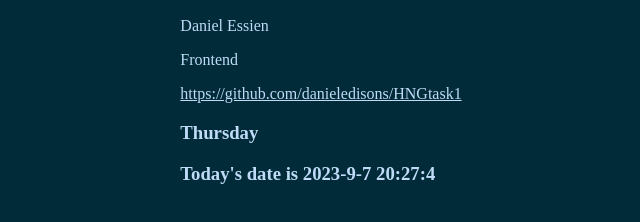
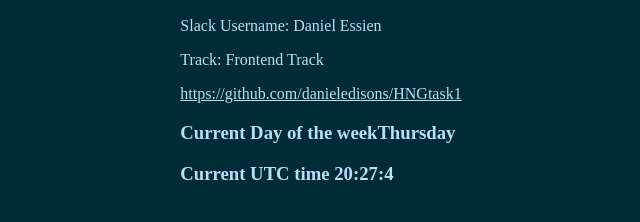
Before and after one commit to danieledisons/HNGtask1, a plain HTML site: page index.html in a window 1280 px wide. Shown: the part 170-392 px from the top of the page, without its empty margins (319-959 px from the left). Drawn offline with Linux system fonts and the light colour scheme.

Commit message:
minor stuff

```diff
--- a/index.html
+++ b/index.html
@@ -12,8 +12,8 @@
         <div class="box">
             <h3>HNG Task 1</h3>
             <img src="assets/img/IMG_2938.JPG" alt="Daniel Essien" width="100" height="100" data-testid="slackDisplayImage"/>
-            <p id="slackUsername" data-testid="slackUserName">Daniel Essien</p>
-            <p id="myTrack" data-testid="myTrack">Frontend</p>
+            <p id="slackUsername" data-testid="slackUserName">Slack Username: Daniel Essien</p>
+            <p id="myTrack" data-testid="myTrack">Track: Frontend Track</p>
             <a id="githubURL" data-testid="githubURL" href="https://github.com/danieledisons/HNGtask1">https://github.com/danieledisons/HNGtask1</a>
             <br />
             <div id="currentDayOfTheWeek" data-testid="currentDayOfTheWeek"></div>
--- a/js/script.js
+++ b/js/script.js
@@ -27,7 +27,8 @@ const currentTime = () => {
   const minutes = now.getUTCMinutes();
   const seconds = now.getUTCSeconds();
   const weekday = weekdayNames[now.getUTCDay()];
-  const formattedDateTime = `${year}-${month}-${day} ${hours}:${minutes}:${seconds}`;
+  //   const formattedDateTime = `${year}-${month}-${day} ${hours}:${minutes}:${seconds}`;
+  const formattedDateTime = `${hours}:${minutes}:${seconds}`;
 
   //   document.getElementById("date-time").innerHTML = personalData.slackName;
   //   document.getElementById("slackUsername").innerHTML =
@@ -37,10 +38,10 @@ const currentTime = () => {
   //     "<h3>Today's date is " + formattedDateTime + "</h3>";
 
   document.getElementById("currentUTCTime").innerHTML =
-    "<h3>Today's date is " + formattedDateTime + "</h3>";
+    "<h3>Current UTC time " + formattedDateTime + "</h3>";
 
   document.getElementById("currentDayOfTheWeek").innerHTML =
-    "<h3>" + weekday + "</h3>";
+    "<h3> Current Day of the week" + weekday + "</h3>";
   let t = setTimeout(function () {
     currentTime();
   }, 1000);
```
